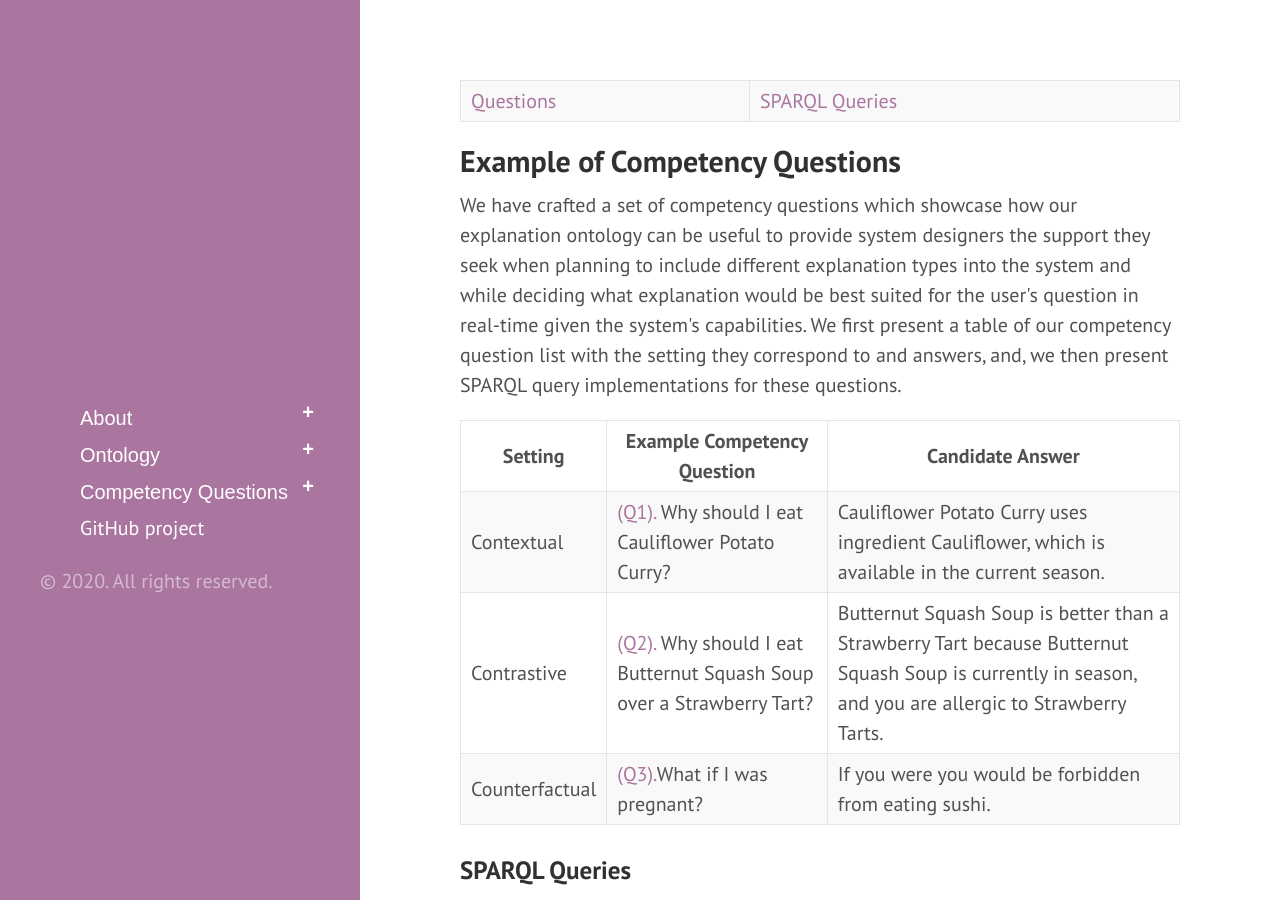
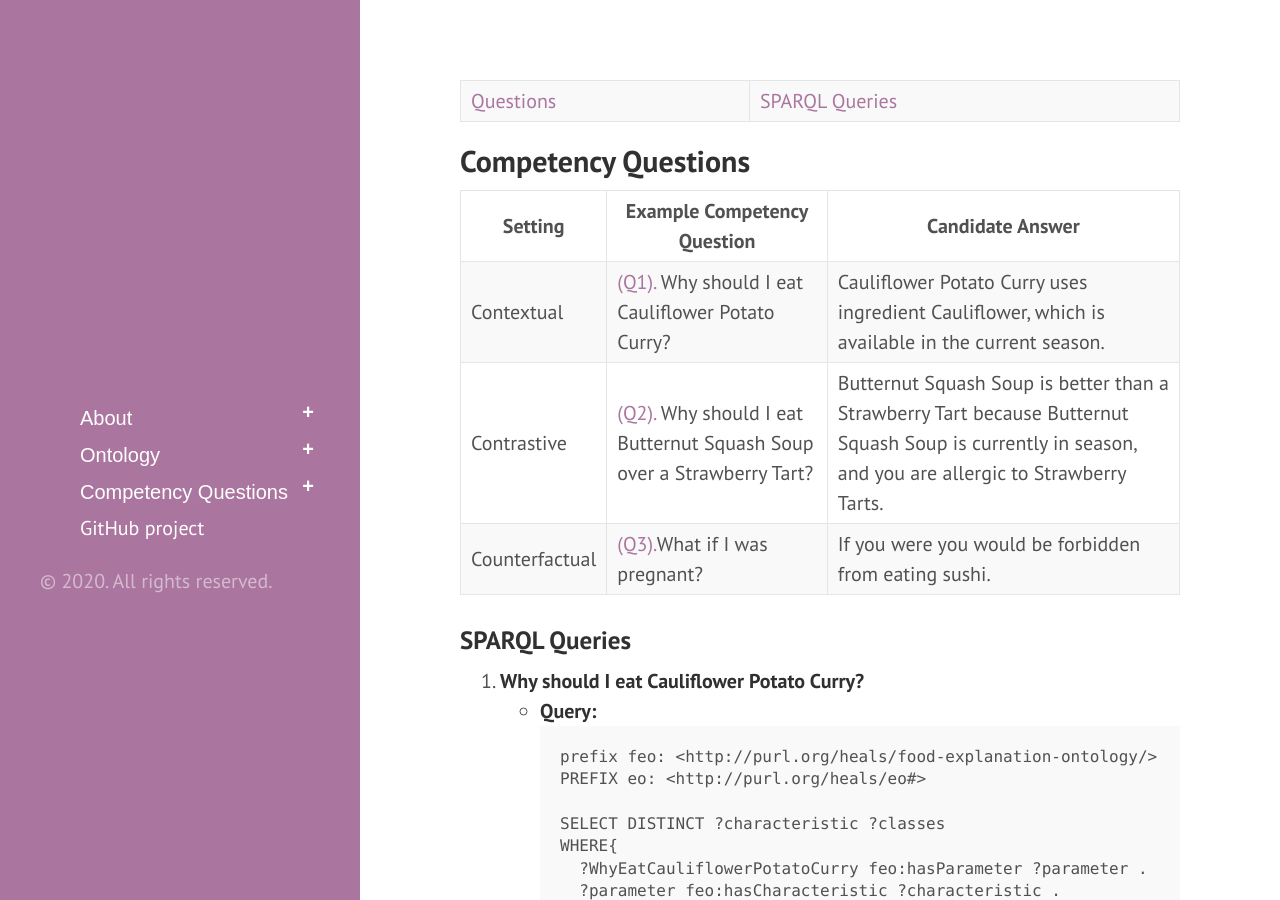
Before and after one commit to tetherless-world/food-expanation-ontology, a Jekyll site: the page built from competencyquestions.md, in a window 1280 px wide and 900 px high. Built offline with Jekyll 4.4.1, drawn with Linux system fonts in a browser that asks for light colours; Markdown is read by kramdown in place of the engine named in the settings.

Commit message:
Update competencyquestions.md

```diff
--- a/competencyquestions.md
+++ b/competencyquestions.md
@@ -8,8 +8,7 @@ title: Competency Questions
 <content>
 
 
-<h2>Example of Competency Questions</h2>
-  <p>We have crafted a set of competency questions which showcase how our explanation ontology can be useful to provide system designers the support they seek when planning to include different explanation types into the system and while deciding what explanation would be best suited for the user's question in real-time given the system's capabilities. We first present a table of our competency question list with the setting they correspond to and answers, and, we then present SPARQL query implementations for these questions.</p>
+<h2>Competency Questions</h2>
   <table>
 <thead>
   <tr>
```
